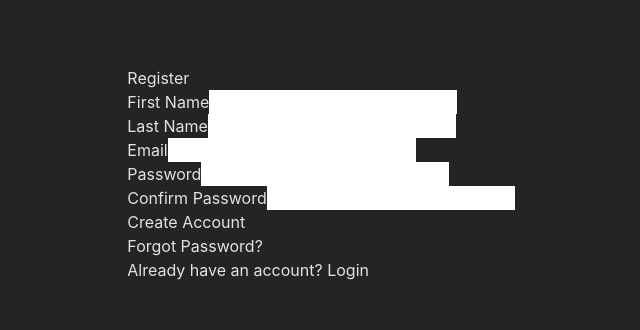
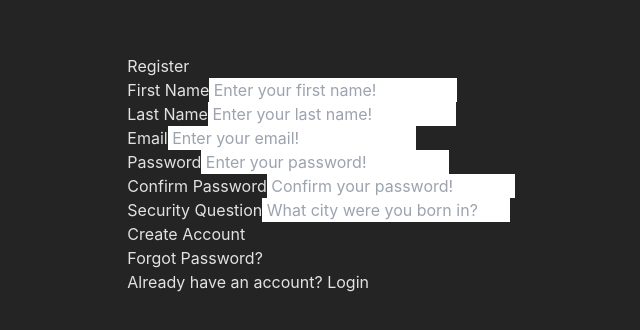
Before and after one commit to fufupatwo/swe-project, a React (Vite) app in the folder frontend/: page /CreateAccount in a window 1280 px wide. Shown: the part 226-556 px from the top of the page, without its empty margins (319-959 px from the left). Built offline with nearby package versions, Linux system fonts and the light colour scheme.

Commit message:
added field for password

```diff
--- a/frontend/src/pages/CreateAccount.jsx
+++ b/frontend/src/pages/CreateAccount.jsx
@@ -10,7 +10,8 @@ export default function CreateAccount() {
     lastName: '',
     email: '',
     password: '',
-    passwordConfirm: ''
+    passwordConfirm: '',
+    securityQuestion: ''
   });
 
   const handleChange = (e) => {
@@ -30,6 +31,7 @@ export default function CreateAccount() {
         useremail: formData.email,
         password: formData.password,
         passwordConfirm: formData.passwordConfirm,
+        securityQuestion: formData.securityQuestion
       });
       console.log(response)
       navigate('/')
@@ -49,37 +51,80 @@ export default function CreateAccount() {
           <form onSubmit={handleSubmit}>
             <div className="mt-6">
               <label htmlFor="firstName" className="block text-sm font-medium leading-6 text-gray-50">First Name</label>
-            <input onChange={handleChange} id="firstName" name="firstName" type="text" autoComplete="given-name"
+              <input
+                  onChange={handleChange}
+                  id="firstName"
+                  name="firstName"
+                  type="text"
+                  autoComplete="given-name"
+                  placeholder=" Enter your first name!"
                   required
                   className="block w-full rounded-md border-0 py-1.5 text-gray-300 shadow-sm ring-1 ring-inset ring-gray-300 placeholder:text-gray-400 focus:ring-2 focus:ring-inset focus:ring-indigo-600 sm:text-sm sm:leading-6"/>
             </div>
             <div className="mt-6">
               <label htmlFor="lastName" className="block text-sm font-medium leading-6 text-gray-50">Last Name</label>
-            <input onChange={handleChange} id="lastName" name="lastName" type="text" autoComplete="family-name" required
+              <input
+                  onChange={handleChange}
+                  id="lastName"
+                  name="lastName"
+                  type="text"
+                  autoComplete="family-name"
+                  required
+                  placeholder=" Enter your last name!"
                   className="block w-full rounded-md border-0 py-1.5 text-gray-300 shadow-sm ring-1 ring-inset ring-gray-300 placeholder:text-gray-400 focus:ring-2 focus:ring-inset focus:ring-indigo-600 sm:text-sm sm:leading-6"/>
             </div>
             <div className="mt-6">
               <label htmlFor="email" className="block text-sm font-medium leading-6 text-gray-50">Email</label>
-            <input onChange={handleChange} id="email" name="email" type="email" autoComplete="email" required
+              <input
+                  onChange={handleChange}
+                  id="email"
+                  name="email"
+                  type="email"
+                  autoComplete="email"
+                  required
+                  placeholder=" Enter your email!"
                   className="block w-full rounded-md border-0 py-1.5 text-gray-300 shadow-sm ring-1 ring-inset ring-gray-300 placeholder:text-gray-400 focus:ring-2 focus:ring-inset focus:ring-indigo-600 sm:text-sm sm:leading-6"/>
             </div>
             <div className="mt-6">
               <label htmlFor="password" className="block text-sm font-medium leading-6 text-gray-50">Password</label>
-            <input onChange={handleChange} id="password" name="password" type="password" autoComplete="new-password"
+              <input
+                  onChange={handleChange}
+                  id="password"
+                  name="password"
+                  type="password"
+                  autoComplete="new-password"
                   required
+                  placeholder=" Enter your password!"
                   className="block w-full rounded-md border-0 py-1.5 text-gray-300 shadow-sm ring-1 ring-inset ring-gray-300 placeholder:text-gray-400 focus:ring-2 focus:ring-inset focus:ring-indigo-600 sm:text-sm sm:leading-6"/>
             </div>
             <div className="mt-6">
-            <label htmlFor="passwordConfirm" className="block text-sm font-medium leading-6 text-gray-50">Confirm
-              Password</label>
-            <input onChange={handleChange} id="passwordConfirm" name="passwordConfirm" type="password"
-                   autoComplete="new-password" required
+              <label htmlFor="passwordConfirm" className="block text-sm font-medium leading-6 text-gray-50">Confirm Password</label>
+              <input
+                  onChange={handleChange}
+                  id="passwordConfirm"
+                  name="passwordConfirm"
+                  type="password"
+                  autoComplete="new-password"
+                  required
+                  placeholder=" Confirm your password!"
                   className="block w-full rounded-md border-0 py-1.5 text-gray-300 shadow-sm ring-1 ring-inset ring-gray-300 placeholder:text-gray-400 focus:ring-2 focus:ring-inset focus:ring-indigo-600 sm:text-sm sm:leading-6"/>
             </div>
             <div className="mt-6">
+              <label htmlFor="securityQuestion" className="block text-sm font-medium leading-6 text-gray-50">Security Question</label>
+              <input
+                  onChange={handleChange}
+                  id="securityQuestion"
+                  name="securityQuestion"
+                  type="text"
+                  autoComplete="off"
+                  required
+                  placeholder=" What city were you born in?"
+                  className="block w-full rounded-md border-0 py-1.5 text-gray-300 shadow-sm ring-1 ring-inset ring-gray-300 placeholder:text-gray-400 focus:ring-2 focus:ring-inset focus:ring-indigo-600 sm:text-sm sm:leading-6"
+              />
+            </div>
+            <div className="mt-6">
               <button type="submit"
-                    className="w-full rounded-md bg-indigo-600 px-3 py-1.5 text-sm font-semibold leading-6 text-white shadow-sm hover:bg-indigo-500 focus-visible:outline focus-visible:outline-2 focus-visible:outline-offset-2 focus-visible:outline-indigo-600">Create
-              Account
+                      className="w-full rounded-md bg-indigo-600 px-3 py-1.5 text-sm font-semibold leading-6 text-white shadow-sm hover:bg-indigo-500 focus-visible:outline focus-visible:outline-2 focus-visible:outline-offset-2 focus-visible:outline-indigo-600">Create Account
               </button>
             </div>
           </form>
```
Lines whose indentation alone changed are shown as unchanged.
